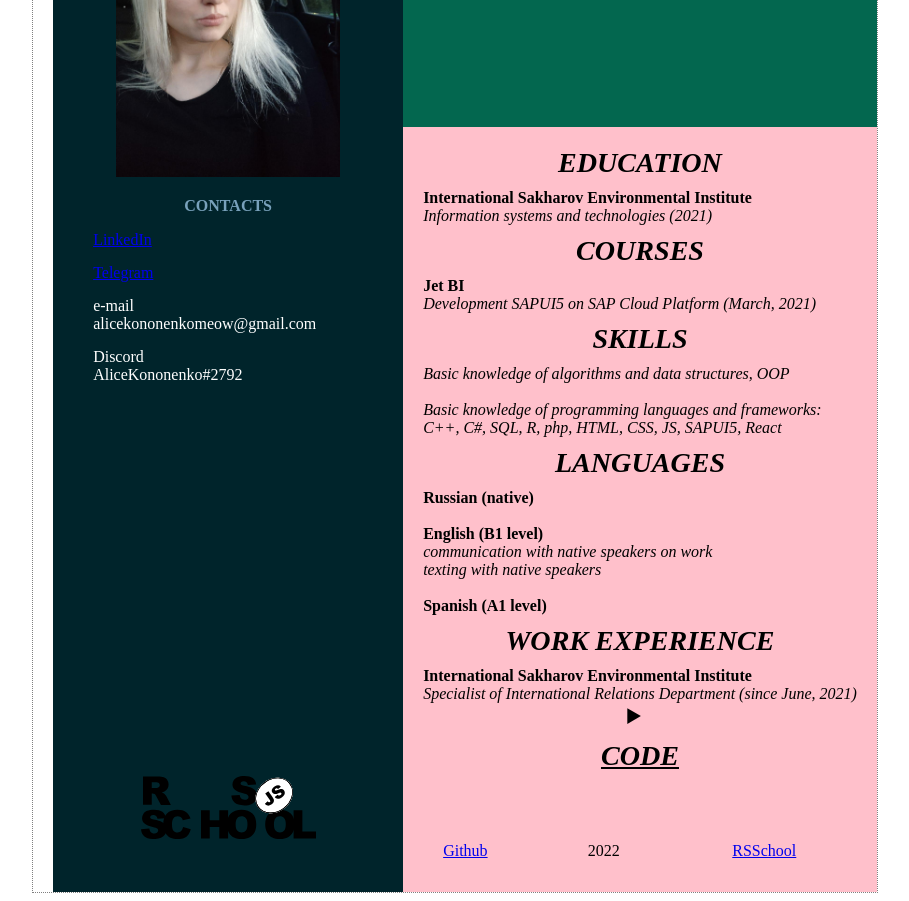
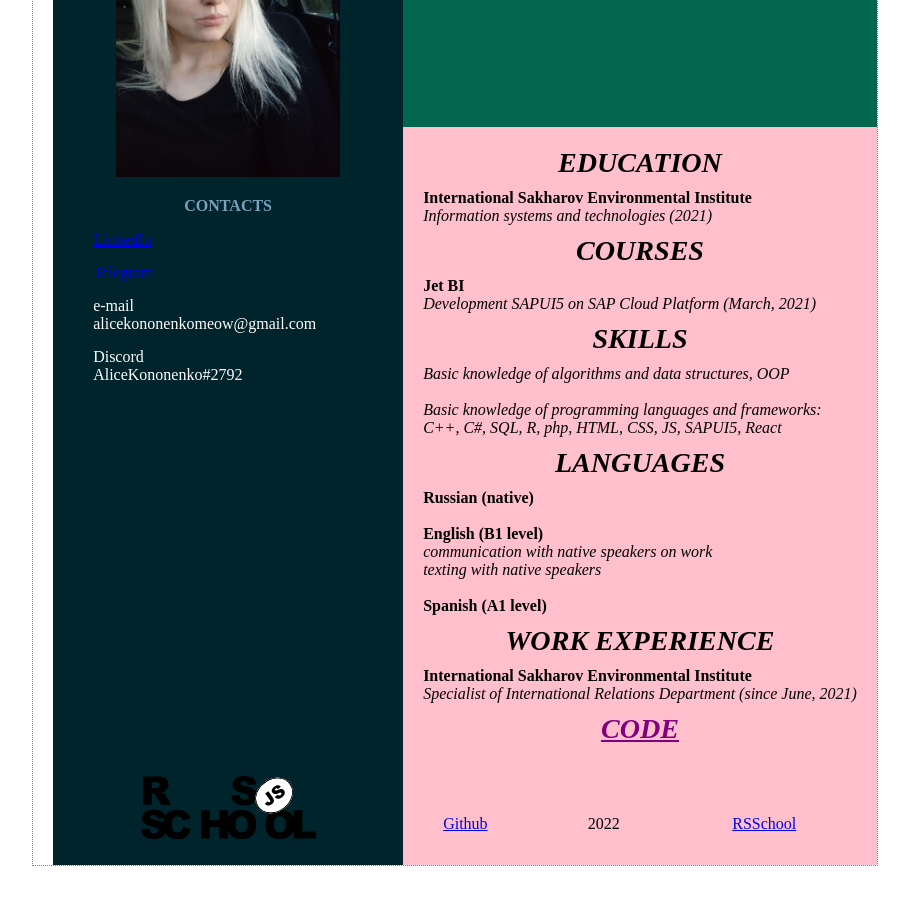
Before and after one commit to AliceKononenko/rsschool-cv, a plain HTML site: page index.html in a window 1280 px wide. Shown: the part 172-1073 px from the top of the page, without its empty margins (185-1094 px from the left). After the commit the page ends 1046 px from the top, so only its background shows below. Drawn offline with Linux system fonts and the light colour scheme; a web font is replaced by a local one.

Commit message:
feat: add style for code example

```diff
--- a/style.css
+++ b/style.css
@@ -109,6 +109,20 @@ nav {
     font-style: italic;
     margin-bottom: 0;
 }
+summary {
+    display: block;
+}
+
+summary::-webkit-details-marker {
+    display: none;
+}
+summary {
+    color: purple;
+}
+.codeStyle {
+    font-size: 16px;
+    text-align: left;
+}
 .footer {
     display: block;
     height: 70px;
```
